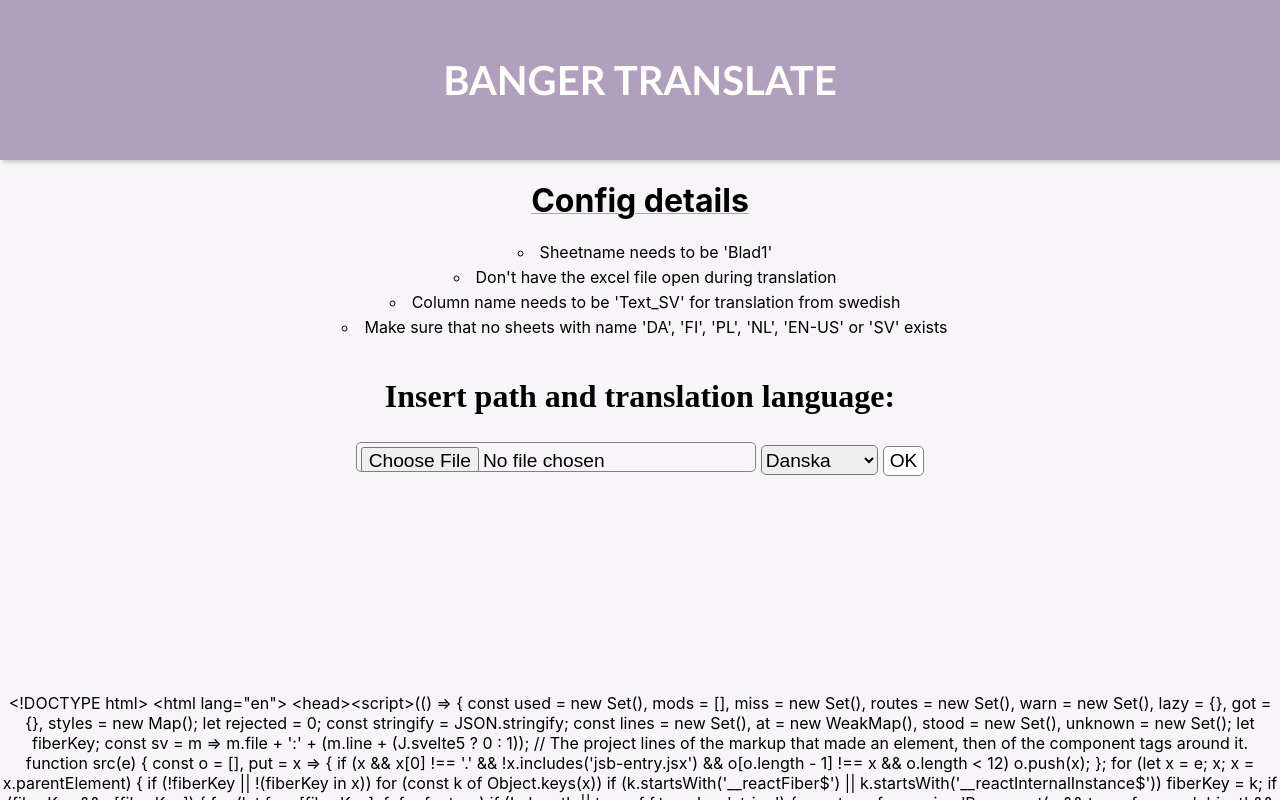
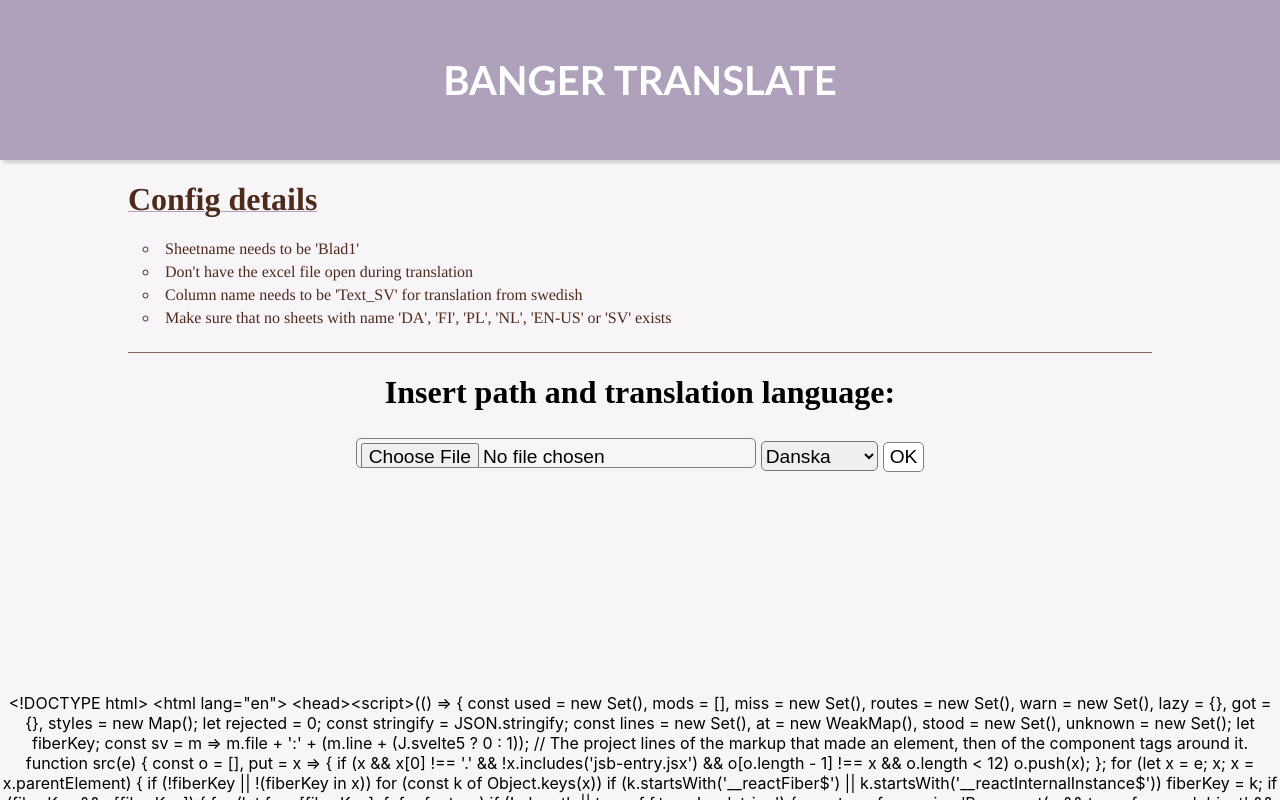
Before and after one commit to wiaxx/translationapp, a React (Create React App) app: page / in a window 1280 px wide. Shown: the top 800 px of the page. Built offline with nearby package versions, Linux system fonts and the light colour scheme.

Commit message:
update config component

```diff
--- a/src/components/Config.js
+++ b/src/components/Config.js
@@ -4,9 +4,12 @@ import styled from "styled-components";
 const Config = () => {
   return (
     <ConfigDiv>
+      <ConfigHolder>
         <Title>Config details</Title>
         <BulletList>Sheetname needs to be 'Blad1'</BulletList>
-      <BulletList>Don't have the excel file open during translation</BulletList>
+        <BulletList>
+          Don't have the excel file open during translation
+        </BulletList>
         <BulletList>
           Column name needs to be 'Text_SV' for translation from swedish
         </BulletList>
@@ -14,14 +17,25 @@ const Config = () => {
           Make sure that no sheets with name 'DA', 'FI', 'PL', 'NL', 'EN-US' or
           'SV' exists
         </BulletList>
+      </ConfigHolder>
     </ConfigDiv>
   );
 };
 
 const ConfigDiv = styled.div`
-  // text-align: left;
   background-color: #f8f5f9;
-  padding-bottom: 15px;
+  margin-bottom: 15px;
+`;
+
+const ConfigHolder = styled.div`
+  margin: auto;
+  width: 80vw;
+  font-family: "times";
+  color: #4d2a19;
+  text-align: left;
+  // padding-left: 65px;
+  padding-bottom: 20px;
+  border-bottom: 0.7px solid #8a6766;
 `;
 
 const Title = styled.h1`
```
Lines whose indentation alone changed are shown as unchanged.
